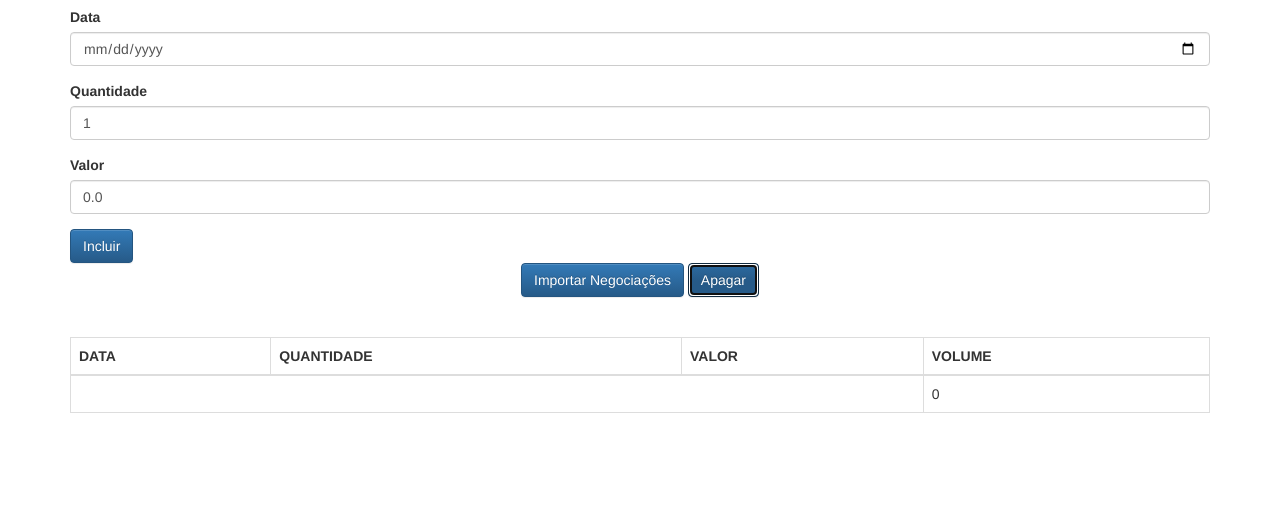
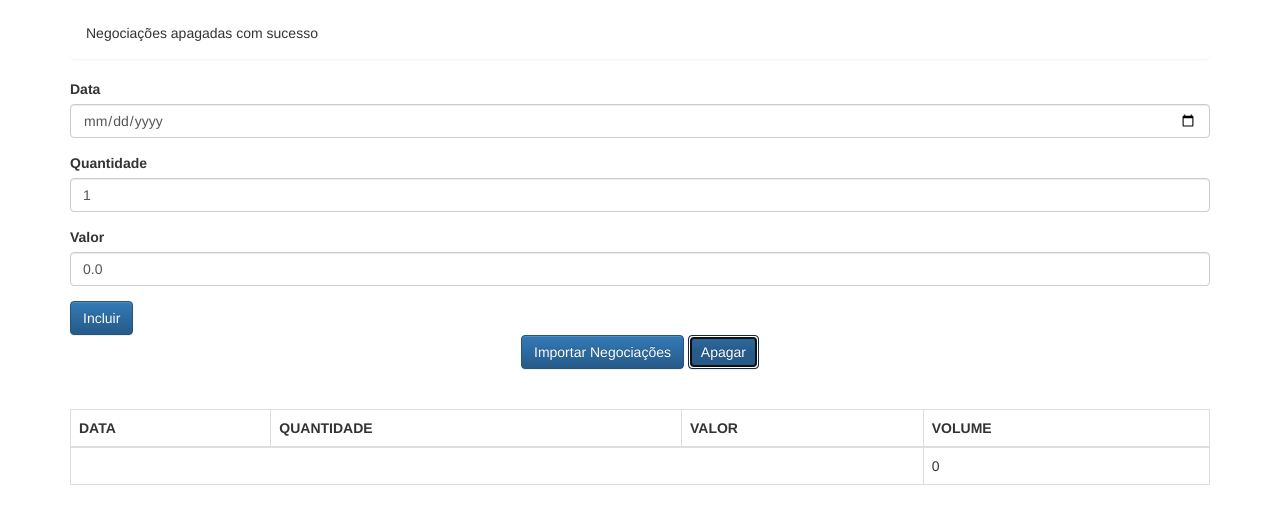
Before and after one commit to marcelaavelar/JavaScript-Avan-ado-I, a plain HTML site: page aluraframe/client/index.html in a window 1280 px wide. Both pictures are taken after a click on the button "Apagar". Shown: the part 63-586 px from the top of the page. Drawn offline with Linux system fonts and the light colour scheme.

Commit message:
atualizado

```diff
--- a/aluraframe/client/index.html
+++ b/aluraframe/client/index.html
@@ -37,7 +37,7 @@
             <button class="btn btn-primary text-center" type="button">
                 Importar Negociações
             </button>
-            <button class="btn btn-primary text-center" type="button">
+            <button onclick="negociacaoController.apaga()" class="btn btn-primary text-center" type="button">
                 Apagar
             </button>
         </div>
--- a/aluraframe/client/js/app/controllers/NegociacaoController.js
+++ b/aluraframe/client/js/app/controllers/NegociacaoController.js
@@ -7,7 +7,8 @@ class NegociacaoController {
         this._inputData = $('#data');
         this._inputQuantidade = $('#quantidade');
         this._inputValor = $('#valor');
-        this._listaNegociacoes = new ListaNegociacoes();
+
+        this._listaNegociacoes = new ListaNegociacoes(model => this._negociacoesView.update(model));
 
         this._negociacoesView = new NegociacoesView($('#negociacoesView'));
         this._negociacoesView.update(this._listaNegociacoes);
@@ -22,12 +23,19 @@ class NegociacaoController {
         event.preventDefault();
 
             this._listaNegociacoes.adiciona(this._criaNegociacao());
-            this._negociacoesView.update(this._listaNegociacoes);
 
             this._mensagem.texto = 'Negociação adicionada com sucesso';
             this._mensagemView.update(this._mensagem);
 
             this._limpaFormulario();
+    }
+
+    apaga() {
+
+        this._listaNegociacoes.esvazia();
+
+        this._mensagem.texto = 'Negociações apagadas com sucesso';
+        this._mensagemView.update(this._mensagem);
     }
 
     _criaNegociacao() {
--- a/aluraframe/client/js/app/models/ListaNegociacoes.js
+++ b/aluraframe/client/js/app/models/ListaNegociacoes.js
@@ -1,13 +1,15 @@
 class ListaNegociacoes {
 
-    constructor() {
+    constructor(armadilha) {
 
         this._negociacoes = [];
+        this._armadilha = armadilha;
     }
 
     adiciona(negociacao) {
 
         this._negociacoes.push(negociacao);
+        this._armadilha(this);
     }
 
     get negociacoes() {
@@ -15,5 +17,9 @@ class ListaNegociacoes {
         return[].concat(this._negociacoes);
     }
 
-    esvazia
+    esvazia() {
+
+        this._negociacoes = [];
+        this._armadilha(this);
+    }
 }
```
